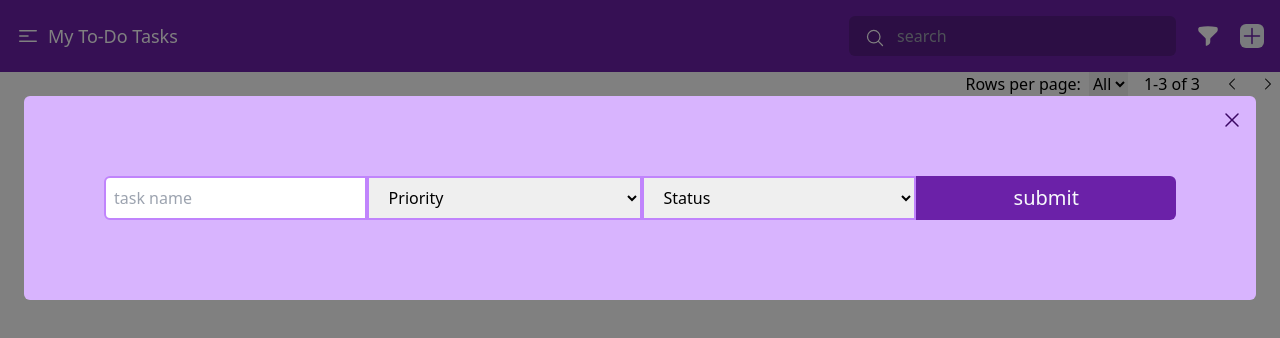
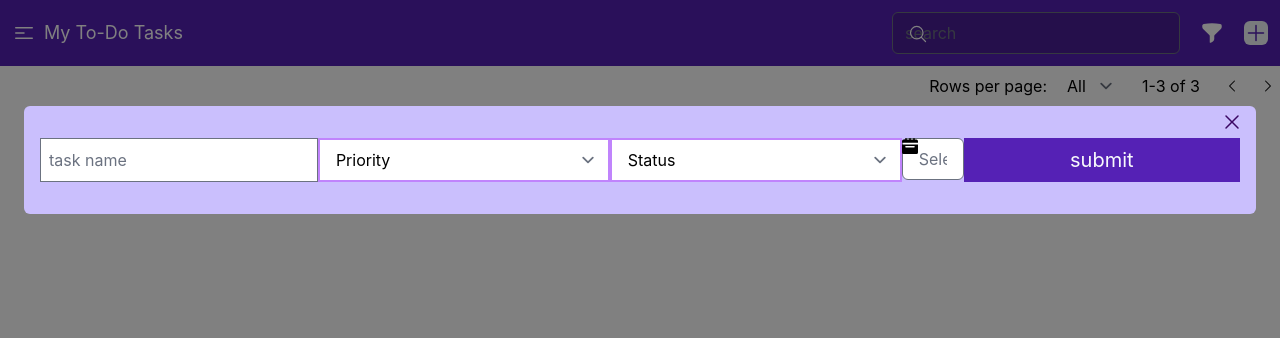
Before and after one commit to AminMarayed-dev/TodoList, a website: page public/index.html in a window 1280 px wide. Both pictures are taken after a click on the element 1252 px from the left and 36 px from the top of the page. Drawn offline with nearby package versions, Linux system fonts and the light colour scheme.

Commit message:
feat: add 'deadline input' in UI and add flowbite cdn
when add flowbite , change a little class
add 'script js flowbite'

```diff
--- a/public/index.html
+++ b/public/index.html
@@ -4,6 +4,10 @@
     <meta charset="UTF-8" />
     <meta name="viewport" content="width=device-width, initial-scale=1.0" />
     <link rel="stylesheet" href="./build/output.css" />
+    <link
+      href="https://cdnjs.cloudflare.com/ajax/libs/flowbite/2.3.0/flowbite.min.css"
+      rel="stylesheet"
+    />
     <title>TodoApp</title>
   </head>
   <body>
@@ -36,7 +40,7 @@
               viewBox="0 0 24 24"
               stroke-width="1.5"
               stroke="currentColor"
-              class="w-6 h-6 md:absolute md:top-3 md:left-4 md:w-5 md:h-5"
+              class="w-5 h-5 md:absolute md:top-3 md:left-4 md:w-5 md:h-5"
             >
               <path
                 stroke-linecap="round"
@@ -47,7 +51,7 @@
             <input
               type="text"
               placeholder="search"
-              class="hidden md:flex px-12 py-2 rounded-md bg-purple-900 outline-none focus:ring-2 ring-slate-100 focus:transition-all"
+              class="hidden md:flex !px-12 !py-2 rounded-md bg-purple-900 outline-none focus:ring-2 ring-slate-100 focus:transition-all w-72"
             />
           </span>
           <span class="cursor-pointer md:relative">
@@ -64,7 +68,10 @@
               />
             </svg>
           </span>
-          <span class="bg-slate-100 text-purple-800 rounded-md cursor-pointer" id="show-modal">
+          <span
+            class="bg-slate-100 text-purple-800 rounded-md cursor-pointer"
+            id="show-modal"
+          >
             <svg
               xmlns="http://www.w3.org/2000/svg"
               fill="none"
@@ -185,7 +192,7 @@
     >
       <div class="flex items-center gap-2">
         <span>Rows per page: </span>
-        <select class="outline-none cursor-pointer">
+        <select class="outline-none cursor-pointer border-none !ring-0">
           <option value="all">All</option>
           <option value="b">b</option>
           <option value="c">c</option>
@@ -229,7 +236,7 @@
         <input
           type="text"
           placeholder="task name"
-          class="p-2 outline-none rounded-md md:w-full md:rounded-l-md md:rounded-none md:border-2 md:border-purple-400"
+          class="p-2 outline-none rounded-md md:w-full md:!rounded-l-md md:rounded-none md:border-2 md:border-purple-400"
           id="input"
         />
         <select
@@ -248,8 +255,33 @@
           <option value="doing">Doing</option>
           <option value="done">Done</option>
         </select>
+
+        <div class="relative">
+          <div
+            class="absolute  flex items-center pointer-events-none"
+          >
+            <svg
+              class="w-4 h-4"
+              aria-hidden="true"
+              xmlns="http://www.w3.org/2000/svg"
+              fill="currentColor"
+              viewBox="0 0 20 20"
+            >
+              <path
+                d="M20 4a2 2 0 0 0-2-2h-2V1a1 1 0 0 0-2 0v1h-3V1a1 1 0 0 0-2 0v1H6V1a1 1 0 0 0-2 0v1H2a2 2 0 0 0-2 2v2h20V4ZM0 18a2 2 0 0 0 2 2h16a2 2 0 0 0 2-2V8H0v10Zm5-8h10a1 1 0 0 1 0 2H5a1 1 0 0 1 0-2Z"
+              />
+            </svg>
+          </div>
+          <input
+            datepicker
+            type="text"
+            class="p-2 md:px-4 md:py-3 w-full rounded-md"
+            placeholder="Select date"
+          />
+        </div>
+
         <button
-          class="text-slate-50 bg-purple-800 p-2 rounded-md md:w-full md:rounded-none md:rounded-r-md md:text-xl"
+          class="text-slate-50 bg-purple-800 p-2 rounded-md md:w-full md:rounded-none md:!rounded-r-md md:text-xl"
           id="submit"
         >
           submit
@@ -274,5 +306,6 @@
       ></div>
     </section>
     <script src="./app.js"></script>
+    <script src="https://cdnjs.cloudflare.com/ajax/libs/flowbite/2.3.0/datepicker.min.js"></script>
   </body>
 </html>
```
